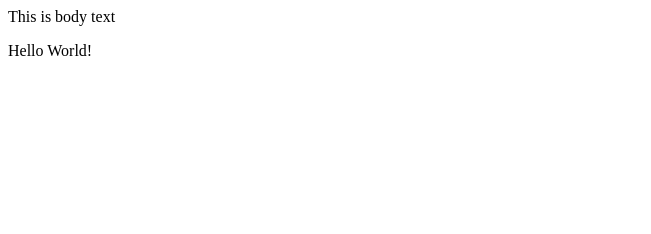
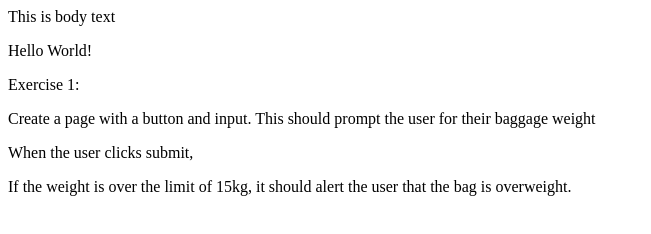
Before and after one commit to 2005198/is2425_2, a plain HTML site: page index.html in a window 1280 px wide. Shown: the whole page, without its empty margins (0-651 px from the left). Drawn offline with Linux system fonts and the light colour scheme.

Commit message:
Exercise 1

```diff
--- a/index.html
+++ b/index.html
@@ -8,5 +8,10 @@
     <body>
         <p>This is body text</p>
         <p>Hello World!</p>
+
+        <p>Exercise 1:</p>
+        <p>Create a page with a button and input. This should prompt the user for their baggage weight</p>
+        <p>When the user clicks submit, </p>
+        <p>If the weight is over the limit of 15kg, it should alert the user that the bag is overweight.</p>
     </body>
 </HTML>
```
